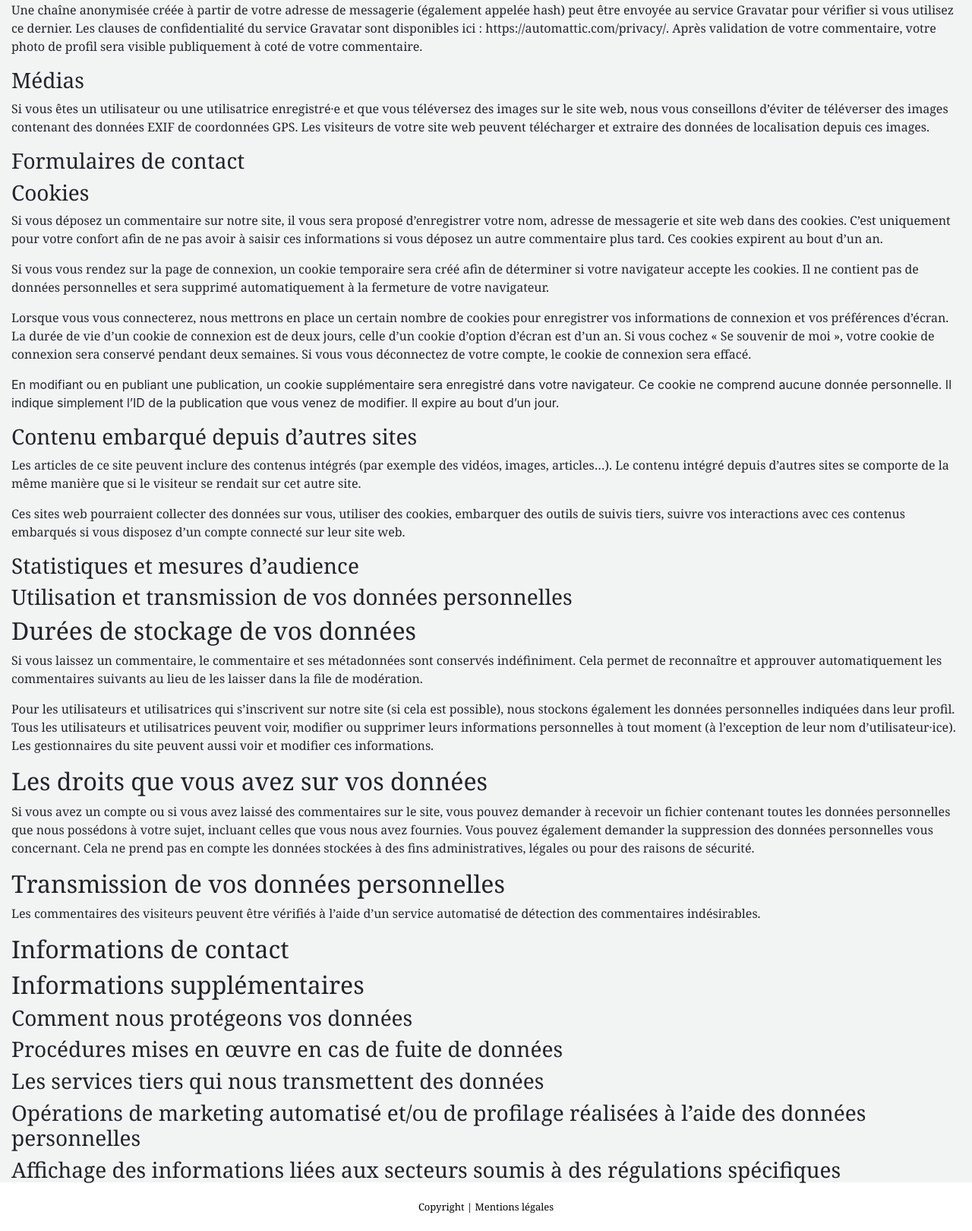
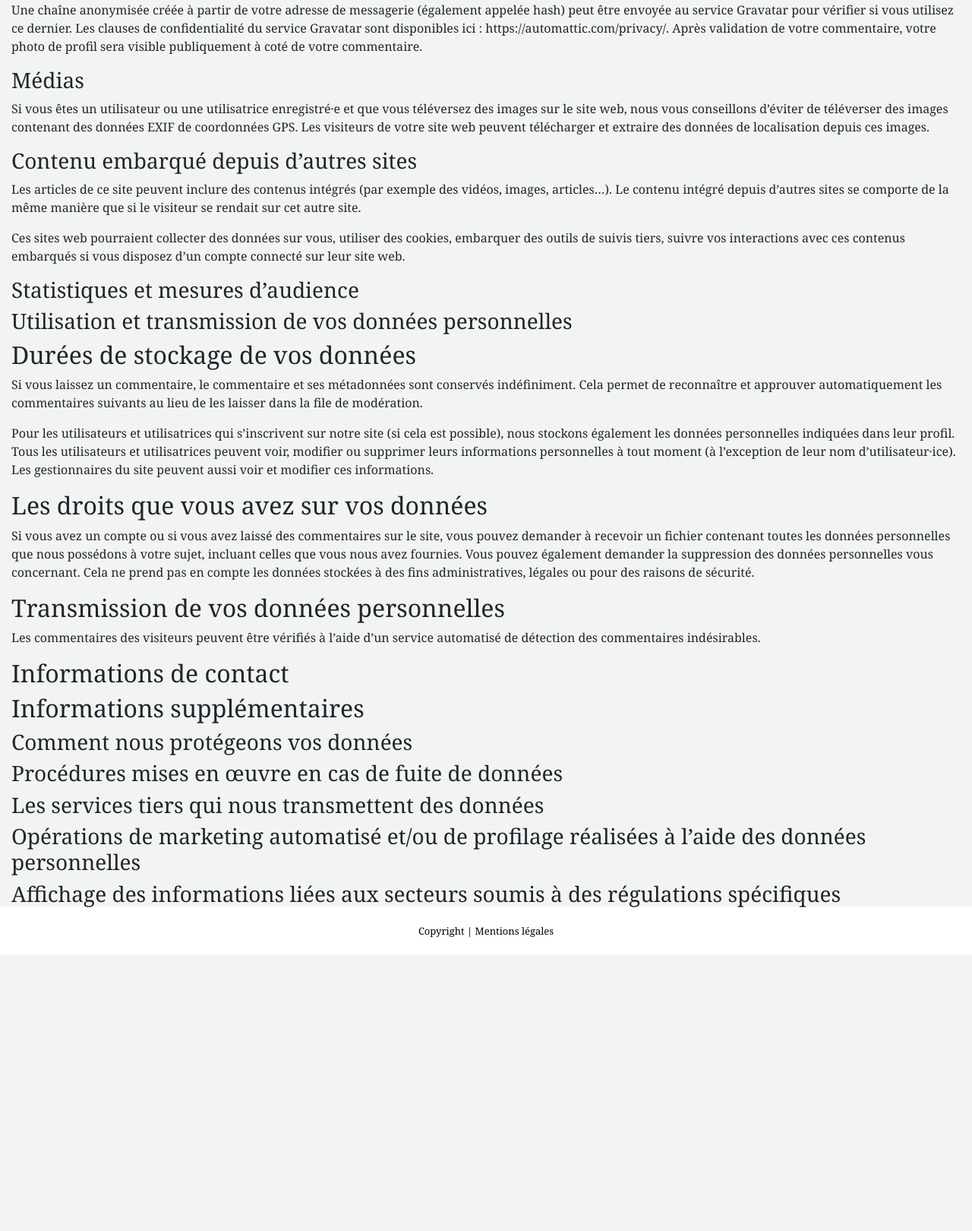
Before and after one commit to Aure31880/GBAF, a PHP site: page /mention.php in a window 1280 px wide. Shown: the part 550-2170 px from the top of the page at 76% size. After the commit the page ends 1807 px from the top, so only its background shows below. Run offline with PHP 8.4, Linux system fonts and the light colour scheme.

Commit message:
moddif mentions

```diff
--- a/mention.php
+++ b/mention.php
@@ -26,25 +26,6 @@
             Les visiteurs de votre site web peuvent télécharger et extraire des données de localisation depuis ces
             images.</p>
 
-            <h3>Formulaires de contact</h3>
-            <h3>Cookies</h3>
-            <p>Si vous déposez un commentaire sur notre site, il vous sera proposé d’enregistrer votre nom, adresse de
-            messagerie et site web dans des cookies. C’est uniquement pour votre confort afin de ne pas avoir à saisir
-            ces informations si vous déposez un autre commentaire plus tard. Ces cookies expirent au bout d’un an.</p>
-
-            <p>Si vous vous rendez sur la page de connexion, un cookie temporaire sera créé afin de déterminer si votre
-            navigateur accepte les cookies. Il ne contient pas de données personnelles et sera supprimé automatiquement
-            à la fermeture de votre navigateur.</p>
-
-            <p>Lorsque vous vous connecterez, nous mettrons en place un certain nombre de cookies pour enregistrer vos
-            informations de connexion et vos préférences d’écran. La durée de vie d’un cookie de connexion est de deux
-            jours, celle d’un cookie d’option d’écran est d’un an. Si vous cochez « Se souvenir de moi », votre cookie
-            de connexion sera conservé pendant deux semaines. Si vous vous déconnectez de votre compte, le cookie de
-            connexion sera effacé.</p>
-
-            </p>En modifiant ou en publiant une publication, un cookie supplémentaire sera enregistré dans votre navigateur.
-            Ce cookie ne comprend aucune donnée personnelle. Il indique simplement l’ID de la publication que vous venez
-            de modifier. Il expire au bout d’un jour.</p>
 
             <h3>Contenu embarqué depuis d’autres sites</h3>
             <p>Les articles de ce site peuvent inclure des contenus intégrés (par exemple des vidéos, images, articles…).
--- a/public/css/style.css
+++ b/public/css/style.css
@@ -213,6 +213,9 @@ text-align: center;
     font-size:13px;
     color: black;
 }
+.footer-content-index a{
+    color: black;
+}
 .footer-content {
     text-align: center;
     padding: 15px 0 5px;
```
